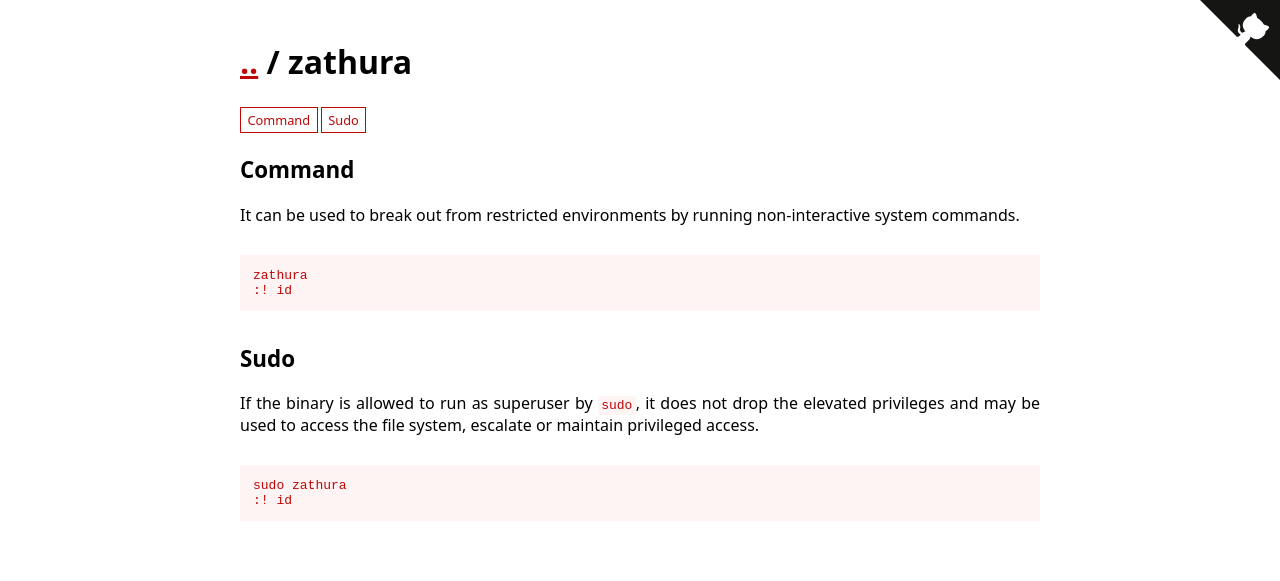
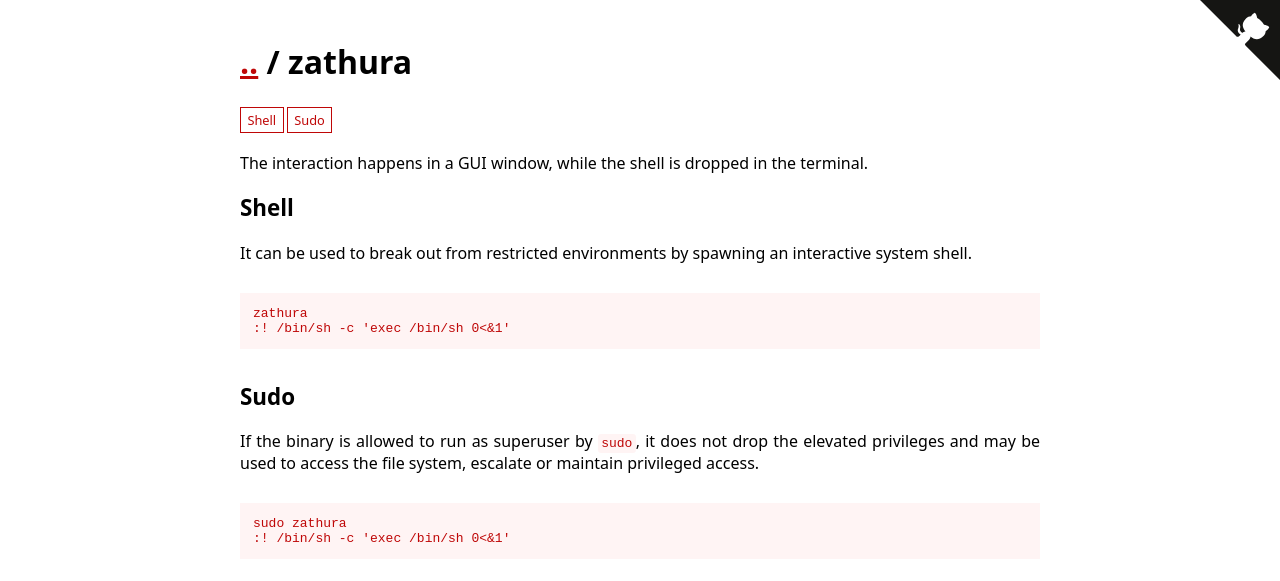
Before and after one commit to GTFOBins/GTFOBins.github.io, a Jekyll site: the page built from _gtfobins/zathura.md, in a window 1280 px wide. Shown: the top 581 px of the page. Built offline with Jekyll 4.4.1, drawn with Linux system fonts in a browser that asks for light colours.

Commit message:
Promote zathura command to shell
Related to #293.

```diff
--- a/_gtfobins/zathura.md
+++ b/_gtfobins/zathura.md
@@ -1,11 +1,12 @@
 ---
+description: The interaction happens in a GUI window, while the shell is dropped in the terminal.
 functions:
-  command:
+  shell:
     - code: |
         zathura
-        :! id
+        :! /bin/sh -c 'exec /bin/sh 0<&1'
   sudo:
     - code: |
         sudo zathura
-        :! id
+        :! /bin/sh -c 'exec /bin/sh 0<&1'
 ---
```
